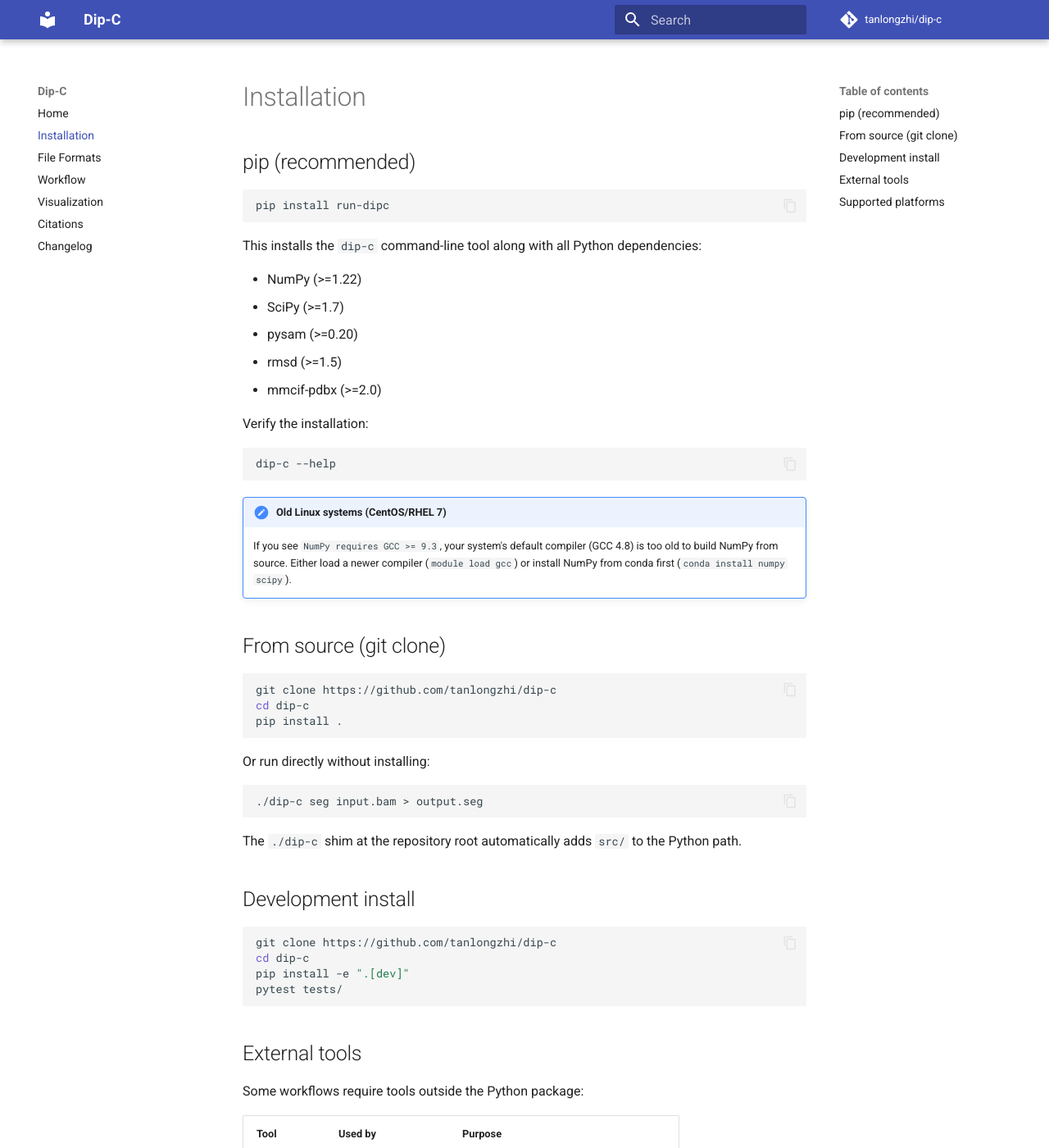
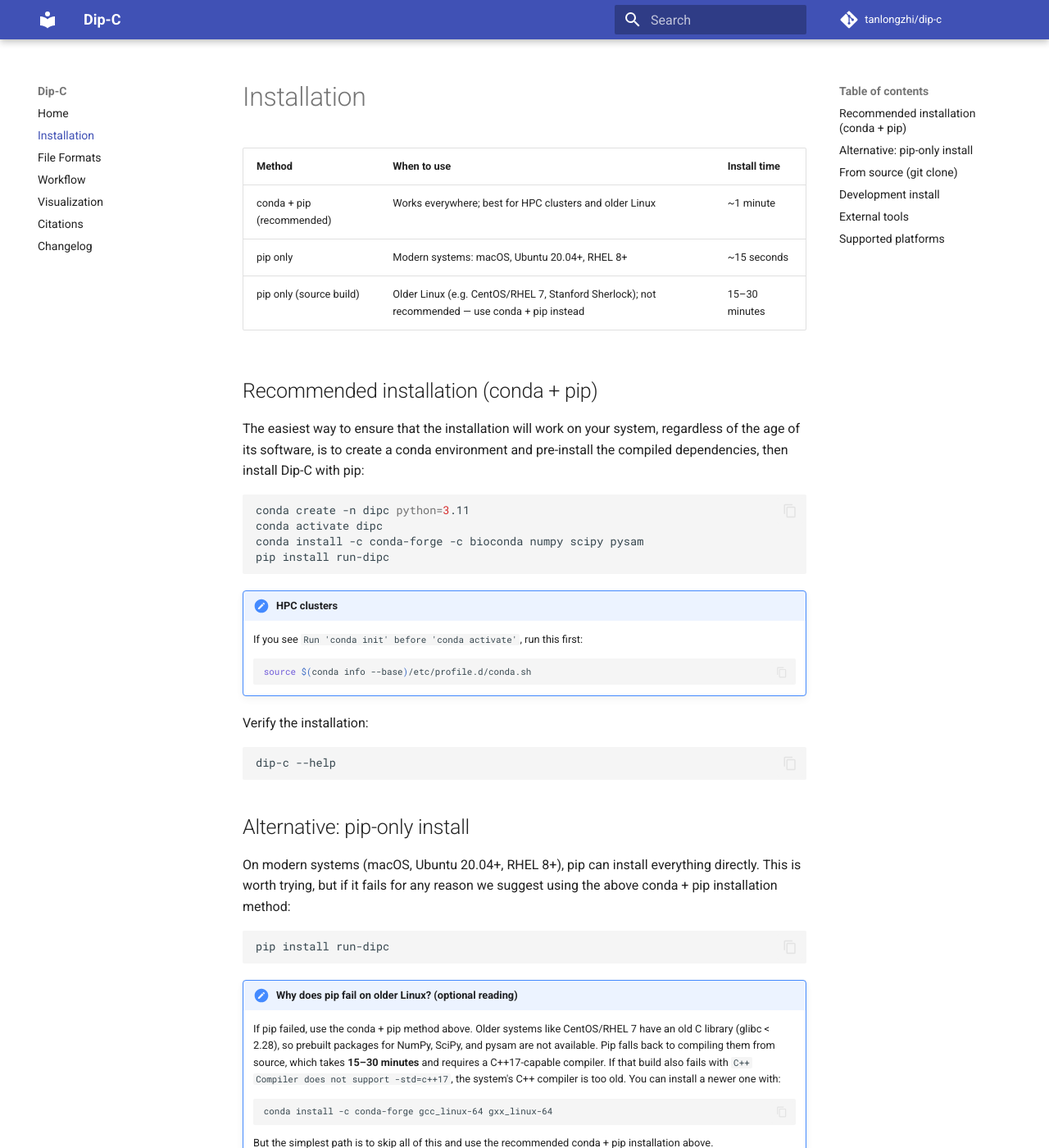
Before and after one commit to tanlongzhi/dip-c, an MkDocs documentation site: the page built from docs/installation.md, in a window 1280 px wide and 1400 px high. Shown: the whole window at 82% size. Built offline with MkDocs 1.6.1 and Material for MkDocs 9.7.7, drawn with Linux system fonts in a browser that asks for light colours; comment, search, counter and statistics services are not loaded; some of the changed text lies outside the part shown.

Commit message:
Update installation docs: recommend conda+pip, improve troubleshooting
Rewrite installation sections across README.md, docs/README_pypi.md, and
docs/installation.md to recommend conda+pip as the primary install method,
add a comparison table, and expand troubleshooting for older Linux systems.

````diff
--- a/docs/installation.md
+++ b/docs/installation.md
@@ -1,18 +1,28 @@
 # Installation
 
-## pip (recommended)
+| Method | When to use | Install time |
+|--------|-------------|--------------|
+| conda + pip (recommended) | Works everywhere; best for HPC clusters and older Linux | ~1 minute |
+| pip only | Modern systems: macOS, Ubuntu 20.04+, RHEL 8+ | ~15 seconds |
+| pip only (source build) | Older Linux (e.g. CentOS/RHEL 7, Stanford Sherlock); not recommended — use conda + pip instead | 15–30 minutes |
+
+## Recommended installation (conda + pip)
+
+The easiest way to ensure that the installation will work on your system, regardless of the age of its software, is to create a conda environment and pre-install the compiled dependencies, then install Dip-C with pip:
 
 ```bash
+conda create -n dipc python=3.11
+conda activate dipc
+conda install -c conda-forge -c bioconda numpy scipy pysam
 pip install run-dipc
 ```
 
-This installs the `dip-c` command-line tool along with all Python dependencies:
+!!! note "HPC clusters"
+    If you see `Run 'conda init' before 'conda activate'`, run this first:
 
-- NumPy (>=1.22)
-- SciPy (>=1.7)
-- pysam (>=0.20)
-- rmsd (>=1.5)
-- mmcif-pdbx (>=2.0)
+    ```bash
+    source $(conda info --base)/etc/profile.d/conda.sh
+    ```
 
 Verify the installation:
 
@@ -20,8 +30,29 @@ Verify the installation:
 dip-c --help
 ```
 
-!!! note "Old Linux systems (CentOS/RHEL 7)"
-    If you see `NumPy requires GCC >= 9.3`, your system's default compiler (GCC 4.8) is too old to build NumPy from source. Either load a newer compiler (`module load gcc`) or install NumPy from conda first (`conda install numpy scipy`).
+## Alternative: pip-only install
+
+On modern systems (macOS, Ubuntu 20.04+, RHEL 8+), pip can install everything directly. This is worth trying, but if it fails for any reason we suggest using the above conda + pip installation method:
+
+```bash
+pip install run-dipc
+```
+
+!!! note "Why does pip fail on older Linux? (optional reading)"
+    If pip failed, use the conda + pip method above. Older systems like
+    CentOS/RHEL 7 have an old C library (glibc < 2.28), so prebuilt packages
+    for NumPy, SciPy, and pysam are not available. Pip falls back to compiling
+    them from source, which takes **15–30 minutes** and requires a C++17-capable
+    compiler. If that build also fails with
+    `C++ Compiler does not support -std=c++17`, the system's C++ compiler is too
+    old. You can install a newer one with:
+
+    ```bash
+    conda install -c conda-forge gcc_linux-64 gxx_linux-64
+    ```
+
+    But the simplest path is to skip all of this and use the recommended
+    conda + pip installation above.
 
 ## From source (git clone)
 
@@ -50,16 +81,19 @@ pytest tests/
 
 ## External tools
 
-Some workflows require tools outside the Python package:
+Some workflows require external tools that are **not** included in the pip package:
 
-| Tool | Used by | Purpose |
-|------|---------|---------|
-| [hickit](https://github.com/lh3/hickit) | Typical workflow | Fast haplotype imputation and 3D modeling |
-| [BWA](https://github.com/lh3/bwa) | Read alignment | Align Hi-C reads to reference genome |
-| [SAMtools](http://www.htslib.org/download/) | Read processing | BAM file manipulation |
-| [PyMOL](https://pymol.org/2/) | `vis` output | View mmCIF 3D structures |
-| [Juicebox](http://www.aidenlab.org/juicebox/) | Contact visualization | Interactive contact map viewer |
-| [bedtools](https://bedtools.readthedocs.io/) | `scripts/cpg.sh` | CpG frequency calculation |
+| Tool | Purpose |
+|------|---------|
+| [hickit](https://github.com/lh3/hickit) | Contact pre-processing, haplotype imputation, and 3D modeling |
+| [BWA](https://github.com/lh3/bwa) | Align Hi-C reads to reference genome |
+| [SAMtools](http://www.htslib.org/download/) | BAM file manipulation |
+| [pre-meta](https://github.com/lh3/pre-pe) (+ [seqtk](https://github.com/lh3/seqtk)) | Read pre-processing for META |
+| [PyMOL](https://pymol.org/2/) | View mmCIF 3D structures |
+| [Juicebox](http://www.aidenlab.org/juicebox/) | Interactive contact map viewer |
+| [bedtools](https://bedtools.readthedocs.io/) | CpG frequency calculation (`scripts/cpg.sh`) |
+
+Dip-C does not call these tools directly. BWA, SAMtools, hickit, and pre-meta are used in upstream steps to generate the input files (`.seg`, `.con`, `.3dg`) that Dip-C operates on. PyMOL and Juicebox are used downstream to view the files that Dip-C produces.
 
 ## Supported platforms
 
````
Also changed, not shown: README.md (+51 -25 lines), docs/README_pypi.md (+48 -25 lines).
